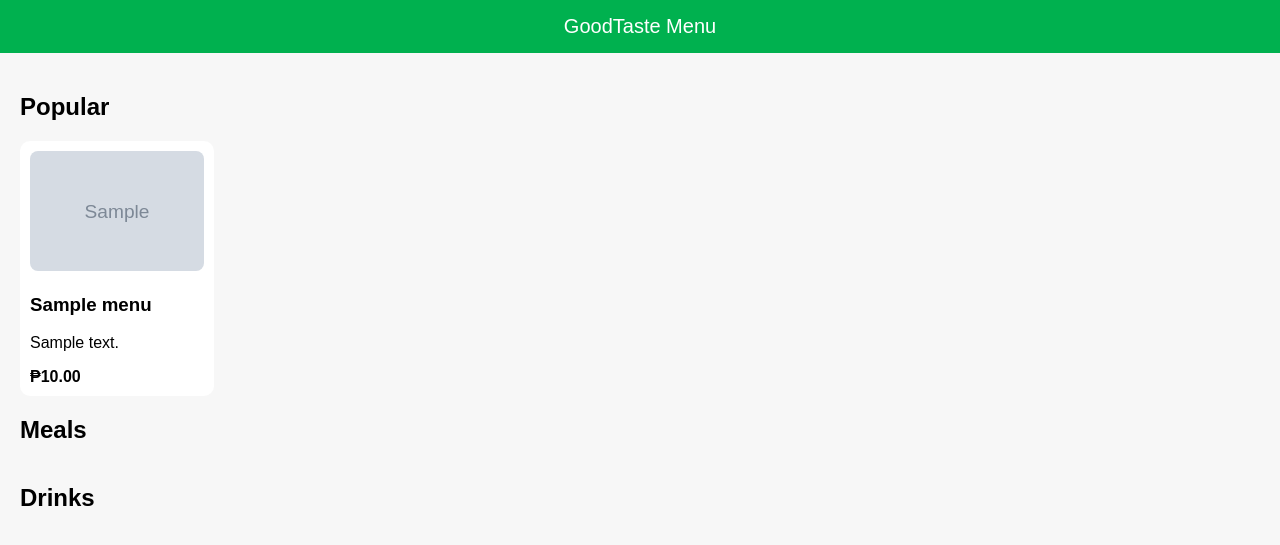
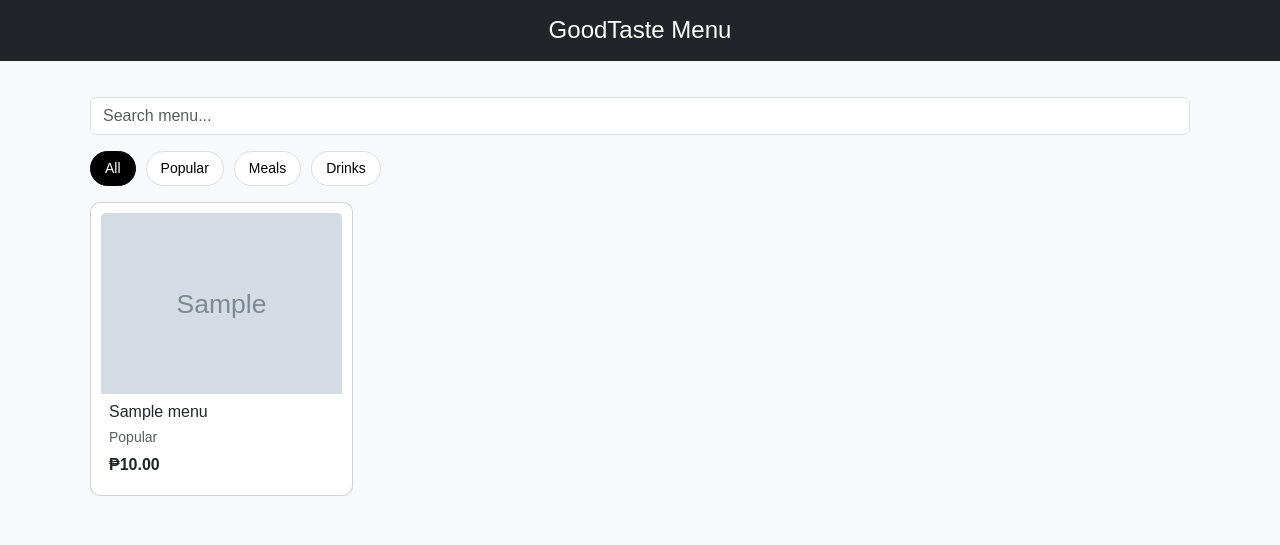
Before and after one commit to jniduaza/GTR_projs, a PHP site: page / in a window 1280 px wide. Shown: the top 545 px of the page. Run offline with PHP 8.4, Linux system fonts and the light colour scheme; data comes from the database, SQL or seed files in the repository; tables that the repository leaves empty hold one stand-in row (values such as "Sample post"); grey boxes marked "Sample" are stand-in pictures.

Commit message:
Edited UI

```diff
--- a/GTR_qrMenu/admin/add_item.php
+++ b/GTR_qrMenu/admin/add_item.php
@@ -58,6 +58,6 @@ if ($_POST) {
     );
 
     $stmt->execute();
-    header("Location: dashboard.php");
+    header("Location: admin.php");
 }
 ?>
--- a/GTR_qrMenu/css/style.css
+++ b/GTR_qrMenu/css/style.css
@@ -22,6 +22,7 @@ header {
     gap: 15px;
 }
 
+/* index.php - Customer View */
 .card {
     position: relative;
     background: white;
@@ -29,29 +30,79 @@ header {
     padding: 10px;
 }
 
-.card img {
-    width: 100%;
-    height: 120px;
-    object-fit: cover;
-    border-radius: 8px;
+.card {
+    cursor: pointer;
 }
 
-.price {
-    font-weight: bold;
-    margin-top: 5px;
+.sold-out {
+    opacity: 0.5;
+    pointer-events: none;
 }
 
-.badge {
+.sold-badge {
     position: absolute;
-    top: 10px;
-    left: 10px;
-    background: red;
-    color: white;
-    padding: 5px 8px;
-    font-size: 12px;
-    border-radius: 5px;
+    top: 8px;
+    left: 8px;
 }
 
-.sold {
-    opacity: 0.6;
+.zoomable {
+    max-height: 60vh;
+    object-fit: contain;
+    transition: transform 0.3s ease;
 }
+
+.zoomable:active {
+    transform: scale(1.2);
+}
+
+/* FLOATING HEADER */
+.floating-header {
+    position: fixed;
+    top: -120px; /* hidden */
+    left: 0;
+    right: 0;
+    background: #fff;
+    z-index: 999;
+    transition: top 0.3s ease;
+    box-shadow: 0 2px 6px rgba(0,0,0,0.1);
+}
+
+.floating-header.show {
+    top: 0;
+}
+
+/* BACK BUTTON */
+.back-btn {
+    border: none;
+    background: transparent;
+    font-size: 20px;
+    padding: 4px 8px;
+}
+
+/* CATEGORY TABS */
+.category-tabs {
+    display: flex;
+    gap: 10px;
+    overflow-x: auto;
+    scrollbar-width: none;
+}
+
+.category-tabs::-webkit-scrollbar {
+    display: none;
+}
+
+.category-tabs .tab {
+    white-space: nowrap;
+    padding: 6px 14px;
+    border-radius: 20px;
+    border: 1px solid #ddd;
+    background: #fff;
+    font-size: 14px;
+    flex-shrink: 0;
+}
+
+.category-tabs .tab.active {
+    background: #000;
+    color: #fff;
+    border-color: #000;
+}
--- a/GTR_qrMenu/index.php
+++ b/GTR_qrMenu/index.php
@@ -1,46 +1,114 @@
 <?php include 'config.php'; ?>
 <!DOCTYPE html>
-<html>
+<html lang="en">
+
 <head>
+    <meta charset="UTF-8">
     <title>GoodTaste Menu</title>
+    <meta name="viewport" content="width=device-width, initial-scale=1">
+
+    <!-- Bootstrap CSS -->
+    <link href="https://cdn.jsdelivr.net/npm/bootstrap@5.3.2/dist/css/bootstrap.min.css" rel="stylesheet">
+
+    <!-- Custom CSS -->
     <link rel="stylesheet" href="css/style.css">
 </head>
-<body>
 
-<header>GoodTaste Menu</header>
+<body class="bg-light">
 
-<div class="container">
+    <!-- Floating Search and Category (Hidden by default: will be shown is user scrolls down) -->
+    <div id="floatingHeader" class="floating-header">
+        <div class="d-flex align-items-center gap-2 px-3 py-2">
+            <button class="back-btn d-md-none" onclick="history.back()">←</button>
+            <input type="text" id="floatingSearch" class="form-control" placeholder="Looking for something tasty?">
+        </div>
 
-<?php
-$categories = $conn->query("SELECT * FROM categories");
+        <!-- Category Tabs -->
+        <div class="category-tabs px-3 pb-2">
+            <button class="tab active" data-category="all">All</button>
+            <?php
+            $cats = $conn->query("SELECT * FROM categories");
+            while ($c = $cats->fetch_assoc()) {
+                echo "<button class='tab' data-category='{$c['id']}'>{$c['name']}</button>";
+            }
+            ?>
+        </div>
+    </div>
 
-while ($cat = $categories->fetch_assoc()) {
-    echo "<h2>{$cat['name']}</h2><div class='grid'>";
+    <!-- Header/Banner upon landing (Customer view) -->
+    <header class="bg-dark text-white text-center py-3">
+        <h4 class="mb-0">GoodTaste Menu</h4>
+    </header>
 
-    $items = $conn->query(
-        "SELECT * FROM menu WHERE category_id={$cat['id']}"
-    );
+    <!-- Fixed Search and Category (Shown upon landing on the page) -->
+    <div class="container my-3">
+        <input type="text" id="searchInput" class="form-control mb-3" placeholder="Search menu...">
+        <div class="category-tabs mb-3">
+            <button class="tab active" data-category="all">All</button>
+            <?php
+            $cats = $conn->query("SELECT * FROM categories");
+            while ($c = $cats->fetch_assoc()) {
+                echo "<button class='tab' data-category='{$c['id']}'>{$c['name']}</button>";
+            }
+            ?>
+        </div>
 
-    while ($item = $items->fetch_assoc()) {
+        <!-- Menu Grid: shows menu items -->
+        <div class="row g-3" id="menuGrid">
+            <?php
+            $items = $conn->query("
+            SELECT menu.*, categories.name AS category_name
+            FROM menu
+            JOIN categories ON categories.id = menu.category_id
+        ");
+            while ($item = $items->fetch_assoc()) {
+                $sold = $item['is_available'] == 0;
+                ?>
+                <div class="col-6 col-md-4 col-lg-3 menu-item" data-name="<?= strtolower($item['name']) ?>"
+                    data-category="<?= $item['category_id'] ?>"
+                    data-description="<?= htmlspecialchars($item['description']) ?>" data-price="<?= $item['price'] ?>"
+                    data-image="images/<?= $item['image'] ?>" data-available="<?= $item['is_available'] ?>">
 
-        $soldOut = $item['is_available'] == 0;
+                    <div class="card h-100 <?= $sold ? 'sold-out' : '' ?>" <?= $sold ? '' : 'onclick="openModal(this)"' ?>>
+                        <img src="images/<?= $item['image'] ?>" class="card-img-top">
 
-        echo "
-        <div class='card " . ($soldOut ? "sold" : "") . "'>
-            <img src='images/{$item['image']}'>
-            " . ($soldOut ? "<span class='badge'>SOLD OUT</span>" : "") . "
-            <h3>{$item['name']}</h3>
-            <p>{$item['description']}</p>
-            <div class='price'>₱{$item['price']}</div>
+                        <?php if ($sold): ?>
+                            <span class="badge bg-danger sold-badge">SOLD OUT</span>
+                        <?php endif; ?>
+
+                        <div class="card-body p-2">
+                            <h6 class="card-title mb-1"><?= $item['name'] ?></h6>
+                            <small class="text-muted"><?= $item['category_name'] ?></small>
+                            <div class="fw-bold mt-1">₱<?= number_format($item['price'], 2) ?></div>
+                        </div>
+                    </div>
+                </div>
+            <?php } ?>
         </div>
-        ";
-    }
+    </div>
 
-    echo "</div>";
-}
-?>
+    <!-- Modal:  -->
+    <div class="modal fade" id="itemModal" tabindex="-1">
+        <div class="modal-dialog modal-dialog-centered modal-fullscreen-sm-down">
+            <div class="modal-content">
+                <div class="modal-body p-0">
+                    <img id="modalImage" class="w-100 zoomable">
+                    <div class="p-3">
+                        <h5 id="modalTitle"></h5>
+                        <p id="modalDescription" class="text-muted"></p>
+                        <h6 id="modalPrice"></h6>
+                    </div>
 
-</div>
+                </div>
+            </div>
+        </div>
+    </div>
 
+    <!-- Bootstrap JS -->
+    <script src="https://cdn.jsdelivr.net/npm/bootstrap@5.3.2/dist/js/bootstrap.bundle.min.js"></script>
+
+    <!-- Menu JS -->
+    <script src="js/menu.js"></script>
 </body>
+
 </html>
--- /dev/null
+++ b/GTR_qrMenu/js/menu.js
@@ -0,0 +1,80 @@
+// ELEMENTS
+const floatingHeader = document.getElementById('floatingHeader');
+const floatingSearch = document.getElementById('floatingSearch');
+const searchInput = document.getElementById('searchInput');
+const menuItems = document.querySelectorAll('.menu-item');
+
+// BOTH category tab sets (main + floating)
+const categoryTabs = document.querySelectorAll('.category-tabs .tab');
+
+let lastScrollY = 0;
+let currentCategory = 'all';
+
+// SHOW floating header only when scrolling down
+window.addEventListener('scroll', () => {
+    const currentScroll = window.scrollY;
+
+    if (currentScroll > 120 && currentScroll > lastScrollY) {
+        floatingHeader.classList.add('show');
+    } else if (currentScroll < 80) {
+        floatingHeader.classList.remove('show');
+    }
+
+    lastScrollY = currentScroll;
+});
+
+// SYNC floating search with main search
+floatingSearch.addEventListener('input', () => {
+    searchInput.value = floatingSearch.value;
+    filterItems();
+});
+
+// MAIN search
+searchInput.addEventListener('input', filterItems);
+
+// CATEGORY TABS (works for BOTH headers)
+categoryTabs.forEach(tab => {
+    tab.addEventListener('click', () => {
+        currentCategory = tab.dataset.category;
+
+        // Set active state on ALL matching tabs
+        categoryTabs.forEach(t => {
+            t.classList.toggle(
+                'active',
+                t.dataset.category === currentCategory
+            );
+        });
+
+        filterItems();
+    });
+});
+
+// FILTER LOGIC (single source of truth)
+function filterItems() {
+    const term = searchInput.value.toLowerCase();
+
+    menuItems.forEach(item => {
+        const matchName = item.dataset.name.includes(term);
+        const matchCategory =
+            currentCategory === 'all' ||
+            item.dataset.category === currentCategory;
+
+        item.style.display =
+            matchName && matchCategory ? 'block' : 'none';
+    });
+}
+
+// MODAL
+function openModal(card) {
+    document.getElementById('modalImage').src = card.dataset.image;
+    document.getElementById('modalTitle').innerText =
+        card.querySelector('.card-title').innerText;
+    document.getElementById('modalDescription').innerText =
+        card.dataset.description;
+    document.getElementById('modalPrice').innerText =
+        '₱' + card.dataset.price;
+
+    new bootstrap.Modal(
+        document.getElementById('itemModal')
+    ).show();
+}
```
Also changed, not shown: GTR_qrMenu/admin/admin.php (added, +218 -0 lines), GTR_qrMenu/admin/dashboard.php (deleted, +0 -37 lines), GTR_qrMenu/css/admin.css (+3 -10 lines).
